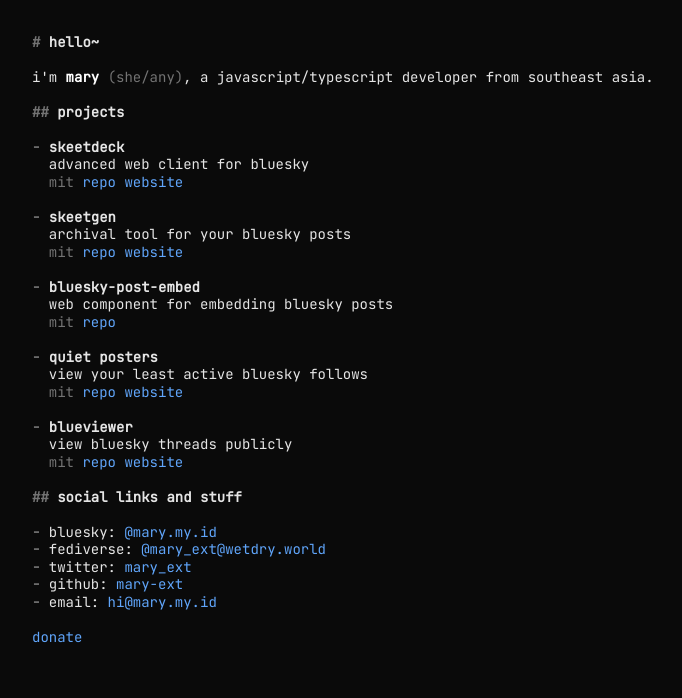
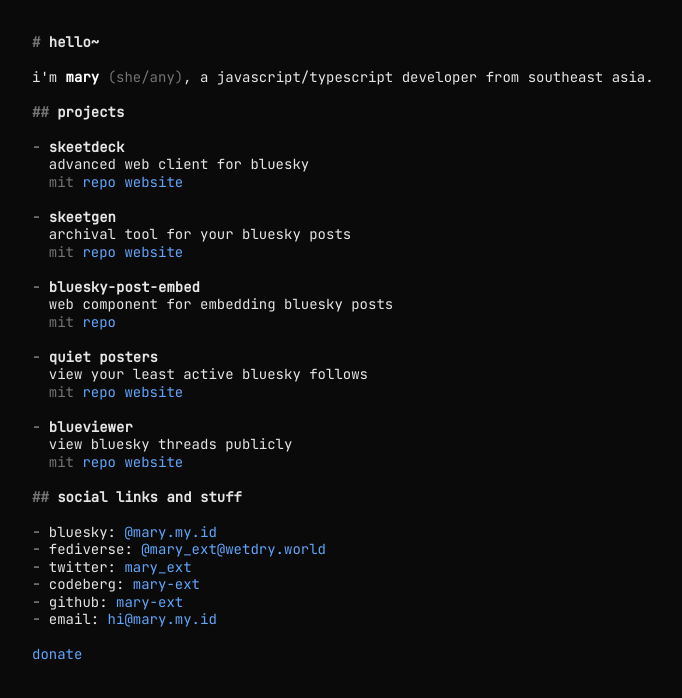
Before and after one commit to mary-ext/site, a plain HTML site: page index.html in a window 1280 px wide. Shown: the whole page, without its empty margins (288-970 px from the left). Drawn offline with Linux system fonts and the light colour scheme.

Commit message:
add codeberg

```diff
--- a/index.html
+++ b/index.html
@@ -80,6 +80,7 @@
 				<li>bluesky: <a rel="me" href="https://bsky.app/profile/mary.my.id">@mary.my.id</a></li>
 				<li>fediverse: <a rel="me" href="https://wetdry.world/@mary_ext">@mary_ext@wetdry.world</a></li>
 				<li>twitter: <a rel="me" href="https://twitter.com/mary_ext">mary_ext</a></li>
+				<li>codeberg: <a href="https://codeberg.org/mary-ext">mary-ext</a></li>
 				<li>github: <a href="https://github.com/mary-ext">mary-ext</a></li>
 				<li>email: <a href="mailto:hi@mary.my.id">hi@mary.my.id</a></li>
 			</ul>
```
